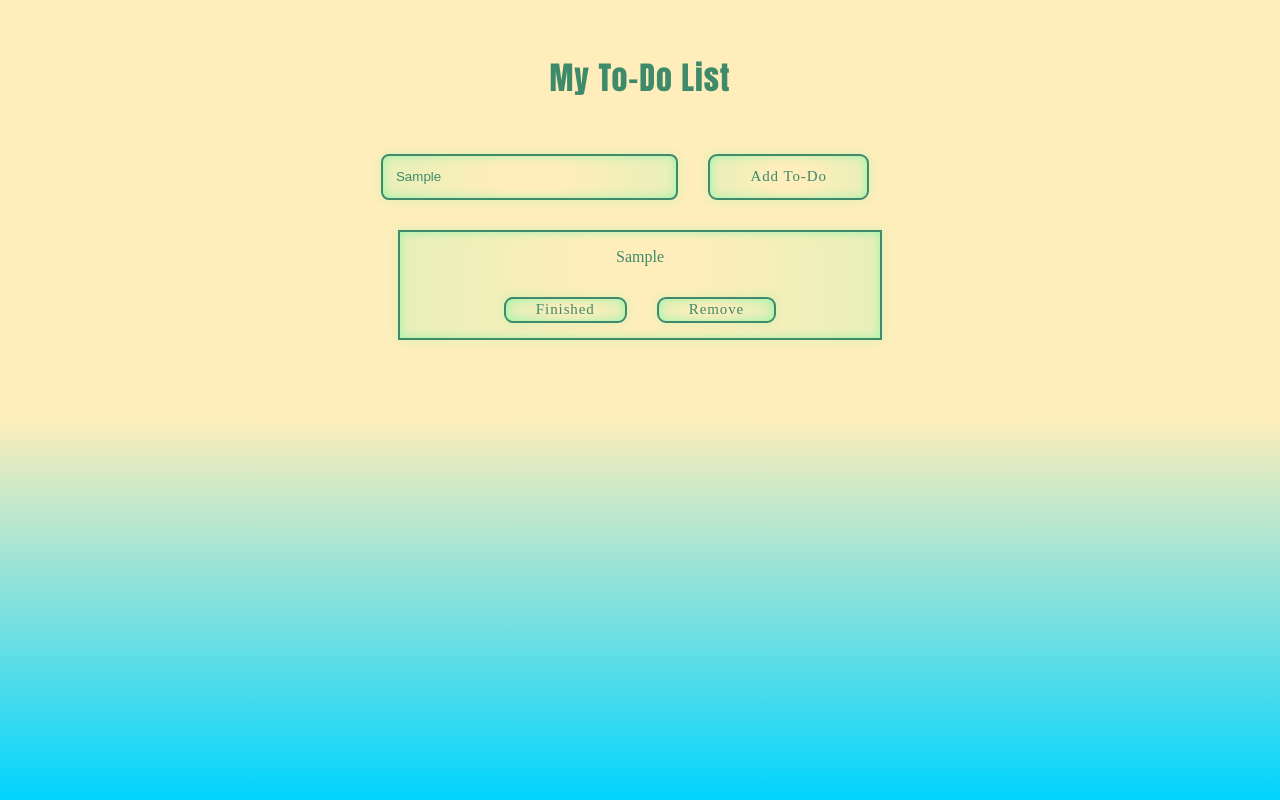
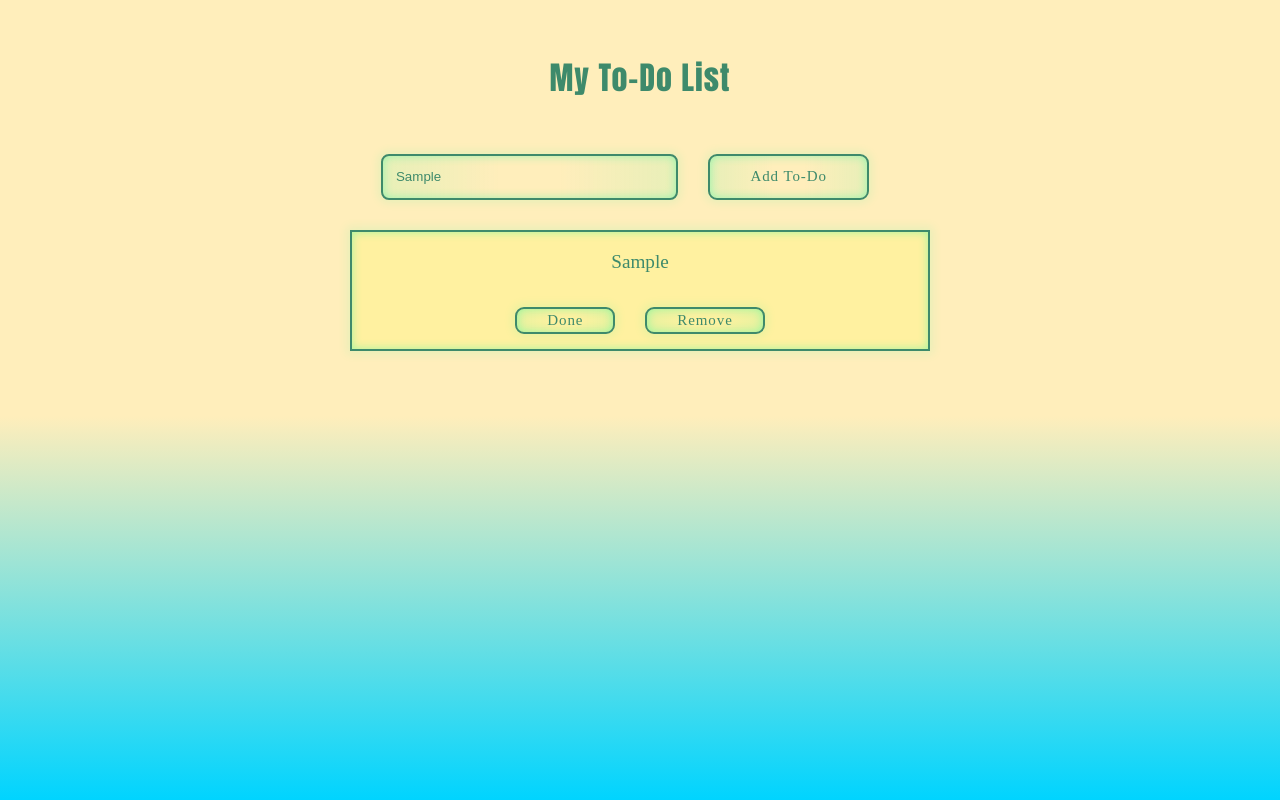
Before and after one commit to Binnaz-CME/to-do-list, a React (Create React App) app: page / in a window 1280 px wide. Both pictures are taken after typing "Sample" into the empty fields and a click on the button "Add To-Do". Built offline with nearby package versions, Linux system fonts and the light colour scheme.

Commit message:
Fixed so you can check off individual to-dos

```diff
--- a/src/App.jsx
+++ b/src/App.jsx
@@ -5,7 +5,6 @@ import "./App.css";
 
 function App() {
   const [toDos, setToDos] = useState([]);
-  const [isDone, setIsDone] = useState(false);
 
   function addToDo(title) {
     setToDos((prevToDos) => {
@@ -18,22 +17,13 @@ function App() {
     setToDos(newToDos);
   }
 
-  function finishToDo(title) {
-    const { title: doneToDo} = [...toDos].find(toDo => toDo.title === title);
-    if (doneToDo) {
-      setIsDone(!isDone);
-    }
-  }
-
   return (
     <main className="App">
       <h1 className='title'>My To-Do List</h1>
       <Input addToDo={addToDo} />
       <List
         toDos={toDos}
-        isDone={isDone}
         removeToDo={removeToDo}
-        finishToDo={finishToDo}
       />
     </main>
   );
--- a/src/components/Input.jsx
+++ b/src/components/Input.jsx
@@ -1,14 +1,13 @@
 import React, { useState } from "react";
 import styles from "./styles/input.module.css";
 
-function Input(props) {
+function Input({ addToDo }) {
   const [inputText, setInputText] = useState("");
 
   function handleChange(e) {
     const value = e.target.value;
     setInputText(value);
   }
-
 
   return (
     <section>
@@ -19,10 +18,7 @@ function Input(props) {
         onChange={handleChange}
         value={inputText}
       />
-      <button
-        className={styles.button}
-        onClick={() => props.addToDo(inputText)}
-      >
+      <button className={styles.button} onClick={() => addToDo(inputText)}>
         Add To-Do
       </button>
     </section>
--- a/src/components/List.jsx
+++ b/src/components/List.jsx
@@ -1,17 +1,19 @@
 import React from "react";
 import ToDo from "./ToDo";
+import styles from "./styles/todo.module.css";
 
-function List(props) {
+function List({ isDone, removeToDo, toDos }) {
   return (
     <section>
-      {props.toDos.map((toDo) => {
+      {toDos.map((toDo) => {
         return (
           <ToDo
+            className={styles.toDo}
             key={toDo.title}
             data={toDo}
-            isDone={props.isDone}
-            removeToDo={props.removeToDo}
-            finishToDo={props.finishToDo}
+            isDone={isDone}
+            removeToDo={removeToDo}
+            toDos={toDos}
           />
         );
       })}
--- a/src/components/ToDo.jsx
+++ b/src/components/ToDo.jsx
@@ -1,23 +1,35 @@
-import React from "react";
+import React, { useState } from "react";
 import styles from "./styles/todo.module.css";
 
-function ToDo(props) {
+function ToDo({ data, toDos, removeToDo }) {
+  const [isDone, setIsDone] = useState(false);
 
   function handleRemove() {
-    const title = props.data.title;
-    props.removeToDo(title);
+    const title = data.title;
+    removeToDo(title);
   }
 
   function handleFinished() {
-    const title = props.data.title;
-    props.finishToDo(title);
+    const title = data.title;
+    finishToDo(title);
+  }
+
+  function finishToDo(title) {
+    const doneToDo = [...toDos].find(
+      (toDo) => toDos.title !== title
+    );
+    if (doneToDo) {
+      setIsDone(!isDone);
+    }
   }
 
   return (
     <div className={styles.todo}>
-      <p className={props.isDone ? styles.lineThrough : null}>{props.data.title}</p>
+      <p style={{ textDecoration: isDone ? "line-through" : "none" }}>
+        {data.title}
+      </p>
       <button className={styles.button} onClick={handleFinished}>
-        Finished
+        Done
       </button>
       <button className={styles.button} onClick={handleRemove}>
         Remove
--- a/src/components/styles/todo.module.css
+++ b/src/components/styles/todo.module.css
@@ -11,16 +11,12 @@
   margin: auto;
   margin-bottom: 1em;
   max-width: 30em;
+  font-size: 1.2rem;
   border: 2px solid var(--green);
-  background: linear-gradient(
-    to right,
-    rgba(27, 253, 156, 0.1) 1%,
-    transparent 40%,
-    transparent 60%,
-    rgba(27, 253, 156, 0.1) 100%
-  );
+  background-color: rgba(255, 244, 140, 0.562);
   color: var(--green);
-  box-shadow: inset 0 0 10px rgba(27, 253, 156, 0.4),
+  box-shadow:
+   inset 0 0 10px rgba(27, 253, 156, 0.4),
     0 0 9px 3px rgba(27, 253, 156, 0.1);
 }
 
```
Also changed, not shown: src/index.css (line endings or trailing spaces).
